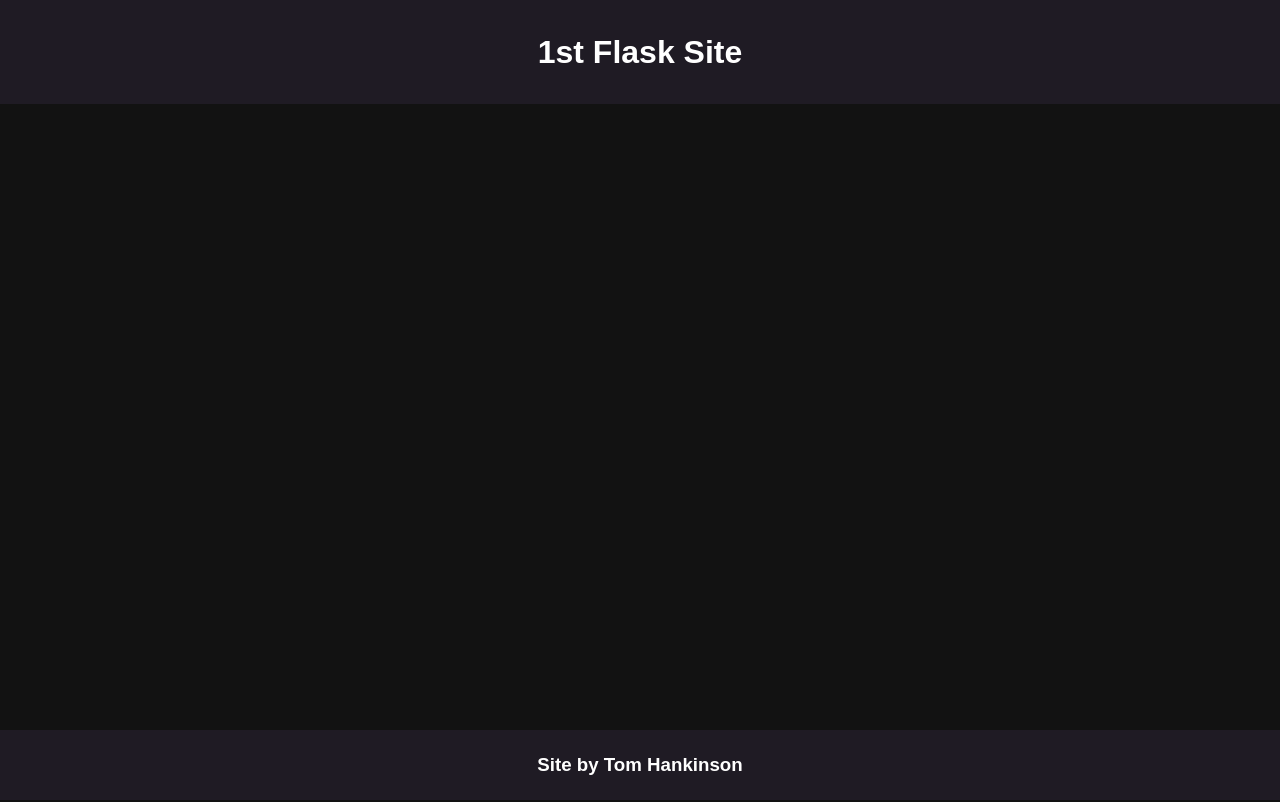
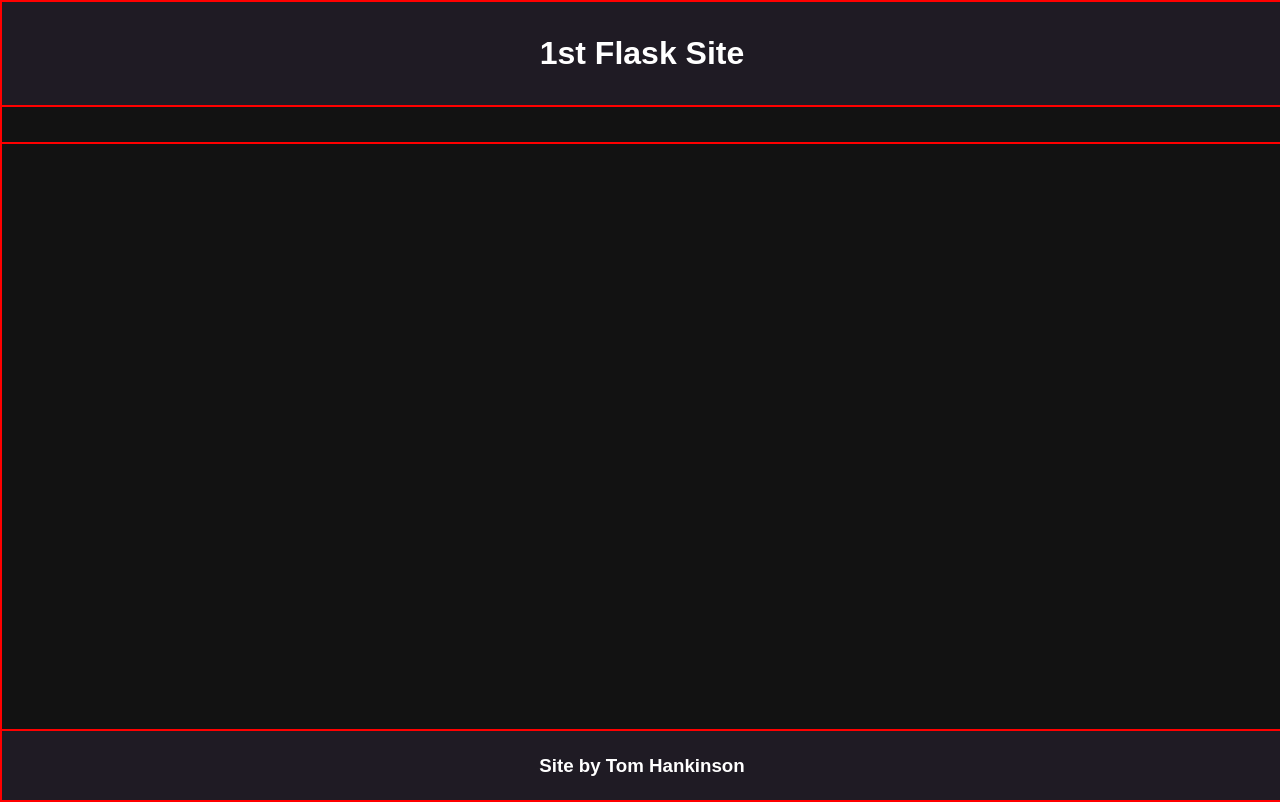
Before and after one commit to thankinson/tlh_flask_first_site, a Flask app: page / in a window 1280 px wide. Run offline with Flask 2, Linux system fonts and the light colour scheme.

Commit message:
Forgot to start new branch. commiting curent changes and starting navbar branch

```diff
--- a/static/main.css
+++ b/static/main.css
@@ -6,9 +6,9 @@ body{
     background-color: #121212;
 }
 /* flex container */
-/* div{
+div{
     border: solid 1px red;
-} */
+}
 .main-container-div{
     display: flex;
     flex-direction: column;
@@ -30,12 +30,20 @@ body{
             color: white;
         }
 
+    /* nav bar */
+    .nav-bar-div{
+        display: flex;
+        flex-direction: row;
+        width: 100vw;
+        height: 5vh;
+    }
+
     /* main content div */
     .main-content-div{
         display: flex;
         flex-direction: row;
         width: 100vw;
-        height: 90vh;
+        height: 85vh;
     }
 
     /* footer css */
--- a/templates/index.html
+++ b/templates/index.html
@@ -11,6 +11,10 @@
 {% block page_header_div %}
     <h1 class="header-text">1st Flask Site</h1>
 {% endblock %}
+<!-- nav bar -->
+{% block nav_bar %}
+
+{% endblock %}
 
 <!-- main content -->
 {% block main_content_div %}
--- a/templates/layout.html
+++ b/templates/layout.html
@@ -14,6 +14,10 @@
         <div class="page-header-div">
                 {% block page_header_div %} {% endblock %}
         </div>
+       <!-- nav bar div  -->
+       <div class="nav-bar-div">
+        {% block nav_bar %} {% endblock %}
+       </div>
         <!-- content -->
         <div class="main-content-div">
             {% block main_content_div %} {% endblock %}
```
